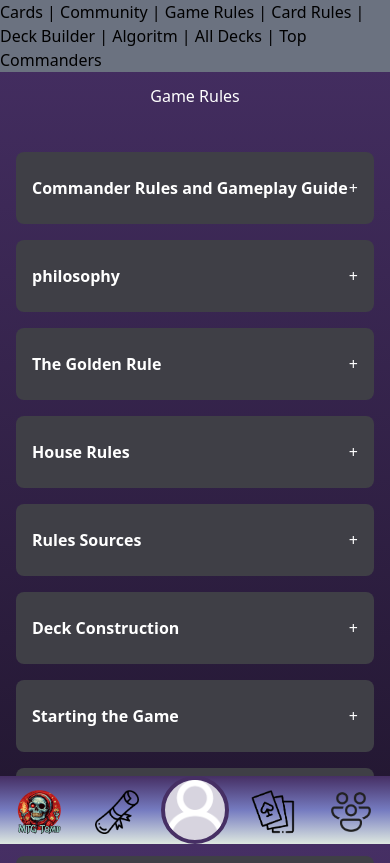
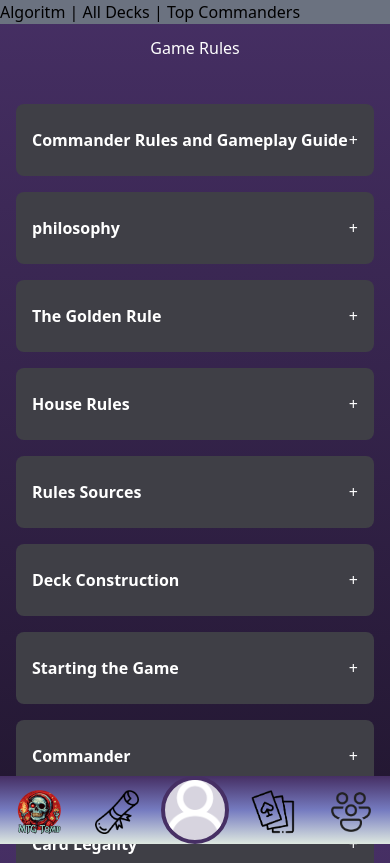
Before and after one commit to chas-academy/u08-business-idea-wepushonsave, a React (Vite) app in the folder frontend/: page /gamerules in a window 390 px wide. Shown: the top 863 px of the page. Built offline with nearby package versions, Linux system fonts and the light colour scheme.

Commit message:
- Fixed an issue with search on homescreen

```diff
--- a/frontend/src/components/navbar/Navbar.tsx
+++ b/frontend/src/components/navbar/Navbar.tsx
@@ -42,7 +42,7 @@ const Navbar: React.FC<NavbarProps> = ({toggleSidebar}) => {
         />
       </a>
       <a
-        href="/decks"
+        href="/deck-builder"
         className="decks-logo w-full md:w-24 block text-center 0">
         <img
           src={decksIcon}
--- a/frontend/src/components/search/SearchResults.tsx
+++ b/frontend/src/components/search/SearchResults.tsx
@@ -64,11 +64,11 @@ const SearchResults: React.FC = () => {
     <>
       <dialog
         ref={dialogRef}
-        className="border border-red-500 size-9/12 md:h-9/10 md:w-1/3 bg-transparent backdrop:bg-black/75 shadow-xl no-scrollbar flex h-min overflow-auto">
+        className=" size-9/12 md:h-9/10 md:w-1/3 bg-transparent backdrop:bg-black/75 shadow-xl no-scrollbar flex h-min overflow-auto">
         {activeCard && (
           <dialog
             open
-            className="border border-red-500 m-2 bg-[#17140D] text-white rounded-t-xl relative">
+            className=" m-2 bg-[#17140D] text-white rounded-t-xl relative">
             <CardLayout
               card={activeCard}
               onClose={closeModal}
--- a/frontend/src/layouts/RootLayout.tsx
+++ b/frontend/src/layouts/RootLayout.tsx
@@ -7,6 +7,7 @@ import Sidebar from '../components/sidebar/Sidebar';
 import SearchForm from '../components/search/SearchForm';
 import ArtCard from '../pages/home/RandomArtCard';
 import {SearchProvider} from '../components/search/SearchContext';
+import SearchResults from '../components/search/SearchResults';
 
 const RootLayout: React.FC = () => {
   const [isSidebarOpen, setIsSidebarOpen] = useState(false);
@@ -22,11 +23,6 @@ const RootLayout: React.FC = () => {
       <Navbar toggleSidebar={toggleSidebar} />
       <Sidebar isOpen={isSidebarOpen} toggleSidebar={toggleSidebar} />
       <nav className="bg-gray-500">
-        <NavLink to={'cards'}>Cards</NavLink> |{' '}
-        <NavLink to={'community'}>Community</NavLink> |{' '}
-        <NavLink to={'gamerules'}>Game Rules</NavLink> |{' '}
-        <NavLink to={'cardrules'}>Card Rules</NavLink> |{' '}
-        <NavLink to={'deck-builder'}>Deck Builder</NavLink> |{' '}
         <NavLink to={'/algoritm'}>Algoritm</NavLink> |{' '}
         <NavLink to={'/alldecks'}>All Decks</NavLink> |{' '}
         <NavLink to={'/topcommander'}>Top Commanders</NavLink>
@@ -38,8 +34,10 @@ const RootLayout: React.FC = () => {
               <div className="bg-mobile-search bg-cover w-full py-16 md:bg-desktop-search md:bg-fill md:p-5 md:bg-top md:mt-14 md:h-40">
                 <SearchForm />
               </div>
+
+              <SearchResults />
+              <ArtCard></ArtCard>
             </SearchProvider>
-            <ArtCard></ArtCard>
           </>
         ) : null}
       </div>
--- a/frontend/src/main.tsx
+++ b/frontend/src/main.tsx
@@ -16,7 +16,6 @@ import Threads from './pages/community/Threads.tsx';
 
 // components
 import CardsArray from './components/card/CardsArray.tsx';
-import SearchResults from './components/search/SearchResults.tsx';
 
 // layouts
 import RootLayout from './layouts/RootLayout.tsx';
@@ -24,7 +23,6 @@ import RootLayout from './layouts/RootLayout.tsx';
 // utils
 import {cardsArrayLoader} from './utils/cardsArrayLoader.tsx';
 import {cardSetLoader} from './utils/cardSetLoader.tsx';
-import {cardSearchLoader} from './utils/cardSearchLoader.tsx';
 
 //pages
 import ProfilePage from './pages/profile/ProfilePage.tsx';
@@ -63,12 +61,6 @@ const router = createBrowserRouter(
       <Route path="topcommander" element={<TopCommanders />} />
 
       <Route
-        path="search"
-        element={<SearchResults />}
-        loader={cardSearchLoader}
-      />
-
-      <Route
         path="cards/:set"
         element={<CardsArray />}
         loader={({params}) => {
--- a/frontend/src/pages/home/RandomArtCard.tsx
+++ b/frontend/src/pages/home/RandomArtCard.tsx
@@ -1,4 +1,6 @@
-import React, { useState, useEffect } from 'react';
+import React, {useState, useEffect} from 'react';
+import SearchResults from '../../components/search/SearchResults';
+import {useSearch} from '../../components/search/SearchContext';
 
 interface CardData {
   object: string;
@@ -13,6 +15,7 @@ interface CardData {
 
 const ArtCard: React.FC = () => {
   const [card, setCard] = useState<CardData | null>(null);
+  const {results} = useSearch();
 
   useEffect(() => {
     getRandomCard();
@@ -33,33 +36,36 @@ const ArtCard: React.FC = () => {
   };
 
   return (
-
+    <>
+      {results.length <= 0 && (
         <div className="flex justify-center items-start h-screen md:min-w-screen items">
           {card && (
             <>
               <div className=" randomsinglecard flex flex-col text-center items-center md:items justify-center text-white/80 p-5 md:pt-16 md:p-2 md:flex-row md:h-screen w-screen">
-                  <div className='img-container flex flex-col h-1/2 max-h-full md:max-h-full  md:size-80 md:w-1/4 justify-center items-center m-5 p-5'>
-                     <button onClick={handleRandomize} className=" bg-btn-gradient hover:bg-blue-700 text-white font-bold py-2 px-4 rounded my-4 ">
+                <div className="img-container flex flex-col h-1/2 max-h-full md:max-h-full  md:size-80 md:w-1/4 justify-center items-center m-5 p-5">
+                  <button
+                    onClick={handleRandomize}
+                    className=" bg-btn-gradient hover:bg-blue-700 text-white font-bold py-2 px-4 rounded my-4 ">
                     Another!
                   </button>
-                     <img src={card.image_uris.border_crop} alt={card.name} className=" rounded-md mx-auto size-50 " />
-
+                  <img
+                    src={card.image_uris.border_crop}
+                    alt={card.name}
+                    className=" rounded-md mx-auto size-50 "
+                  />
                 </div>
 
-                  <div className=' info-container flex flex-col w-3/4 md:w-1/2 md:my-40 md:mx-2 md:justify-end border-transparent '>
+                <div className=" info-container flex flex-col w-3/4 md:w-1/2 md:my-40 md:mx-2 md:justify-end border-transparent ">
                   <p className="text-lg md:mb-5 font-semi-bold">{card.name}</p>
                   <p className="text-sm">{card.type_line}</p>
                   <p className="text-sm">{card.oracle_text}</p>
-
-
                 </div>
-
               </div>
-
             </>
           )}
-
         </div>
+      )}
+    </>
   );
 };
 
```
Lines whose indentation alone changed are shown as unchanged.
